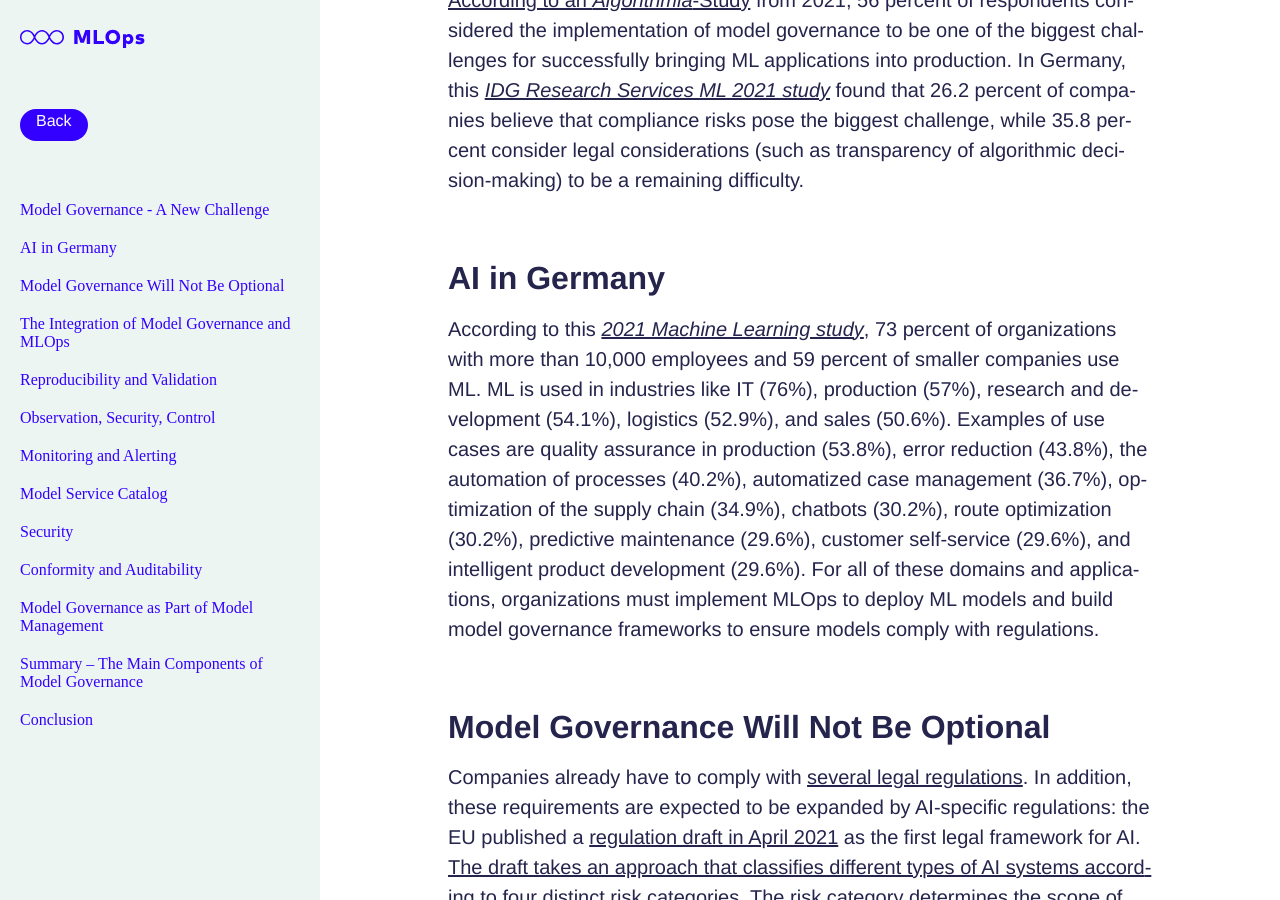
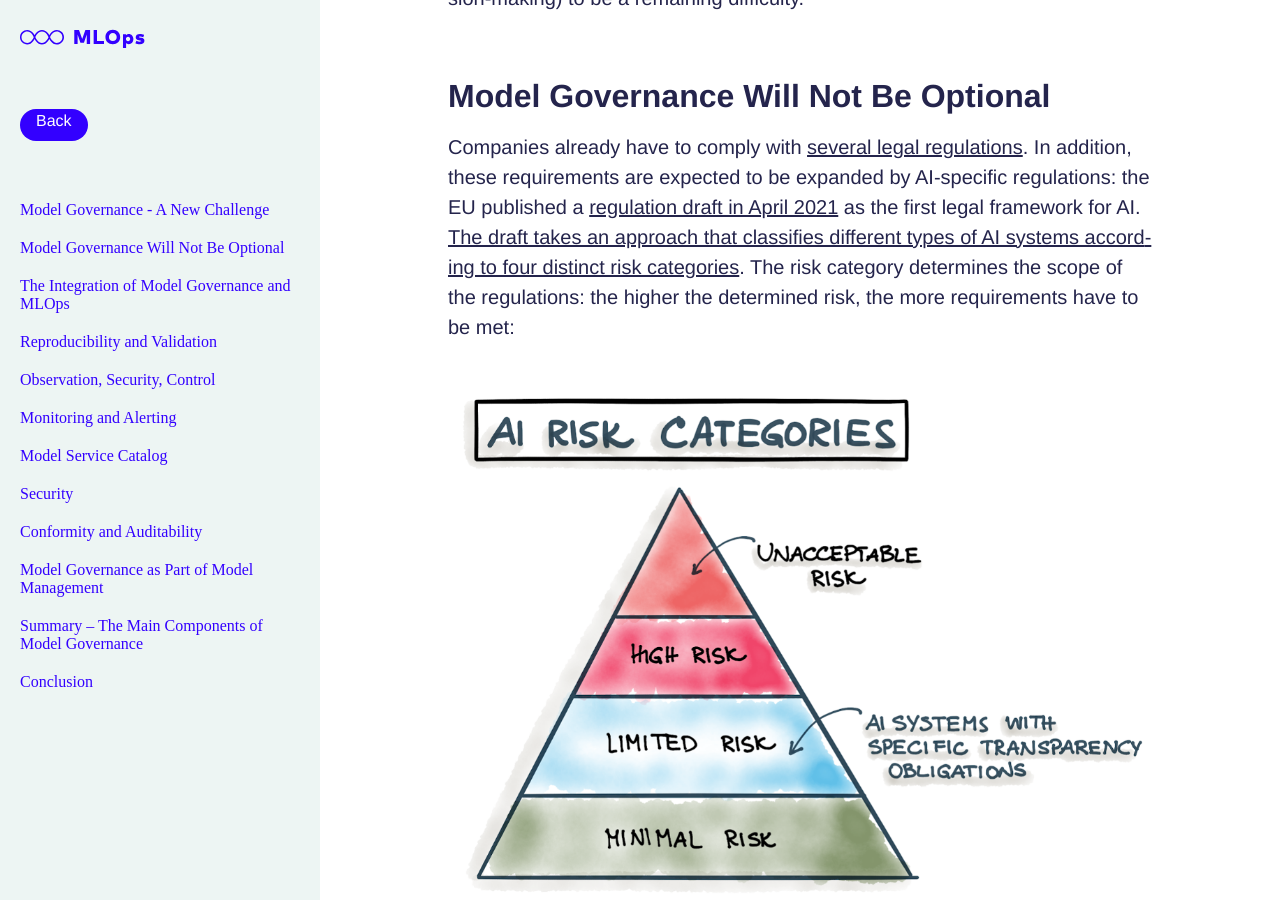
Before and after one commit to innoq/ml-ops.org, a Jekyll site: the page built from content/model-governance.md, in a window 1280 px wide and 900 px high, scrolled down 2525 px. Built offline with Jekyll 4.4.1, drawn with Linux system fonts in a browser that asks for light colours; some web fonts are replaced; some of the changed text lies outside the part shown.

```diff
--- a/content/model-governance.md
+++ b/content/model-governance.md
@@ -9,14 +9,6 @@
 
 
 MLOps and Model Governance are often perceived as separate processes, but they are strongly interrelated. Therefore, we introduce the integration of these frameworks and explain the most important principles and technical components of MLOps and ML model governance.
-
-
-1. Model Governance- A New Challenge
-2. AI in Germany
-3. Model Governance Will Not Be Optional
-4. The Integration of Model Governance and MLOps
-5. Summary – The Main Components of Model Governance
-
 
 Recently, [Machine Learning Operations (MLOPs)](https://www.innoq.com/de/articles/2020/10/mlops-operations-fuer-machine-learning/) has received a lot of attention as it promises to bring machine learning (ML) models into production quickly, effectively, and for the long term. MLOps is equivalent to DevOps in software engineering: it is an extension of DevOps for the design, development, and sustainable deployment of ML models in software systems. Model Governance encompasses a set of processes and frameworks that help in the deployment of ML. Setting up automatized and reproducible data and ML pipelines reduces the amount of time required to bring models into production (time-to-market). There are six interactive phases in the ML development process:
 
@@ -48,11 +40,6 @@
 
 Organizations often don’t recognize the importance of Model Governance until models are supposed to be deployed. Many companies have automatized  ML pipelines but fail to bring models into compliance with legal requirements. [According to an *Algorithmia*-Study](https://www.artificialintelligence-news.com) from 2021, 56 percent of respondents considered the implementation of model governance to be one of the biggest challenges for successfully bringing ML applications into production. In Germany, this [*IDG Research Services ML 2021 study*](https://www.lufthansa-industry-solutions.com/de-de/studien/idg-studie-machine-learning-2021) found that 26.2 percent of companies believe that compliance risks pose the biggest challenge, while  35.8 percent consider legal considerations (such as transparency of algorithmic decision-making) to be a remaining difficulty.
 
-
-## AI in Germany
-
-
-According to this [*2021 Machine Learning study*](https://www.lufthansa-industry-solutions.com/de-en/studies/idg-study-machine-learning-2021), 73 percent of organizations with more than 10,000 employees and 59 percent of smaller companies use ML. ML is used in industries like IT (76%), production (57%), research and development (54.1%), logistics (52.9%), and sales (50.6%). Examples of use cases are quality assurance in production (53.8%), error reduction (43.8%), the automation of processes (40.2%), automatized case management (36.7%), optimization of the supply chain (34.9%), chatbots (30.2%), route optimization (30.2%), predictive maintenance (29.6%), customer self-service (29.6%), and intelligent product development (29.6%). For all of these domains and applications, organizations must implement MLOps to deploy ML models and build model governance frameworks to ensure models comply with regulations.
 
 
 ## Model Governance Will Not Be Optional
```
Also changed, not shown: content/phase-zero.md (+3 -0 lines).
